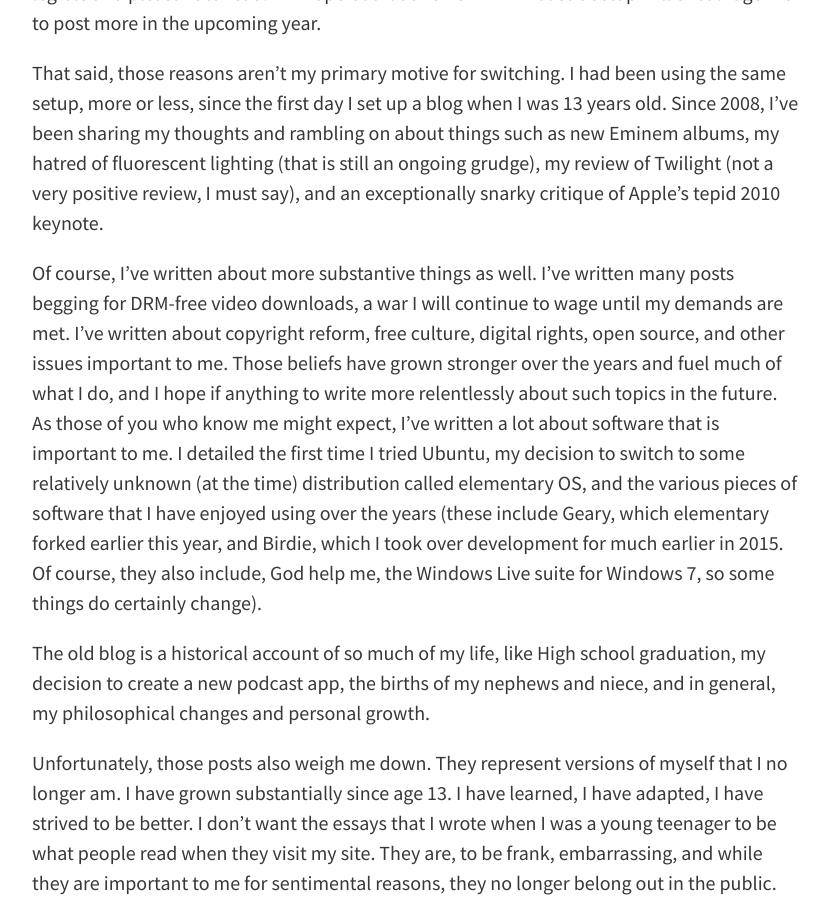
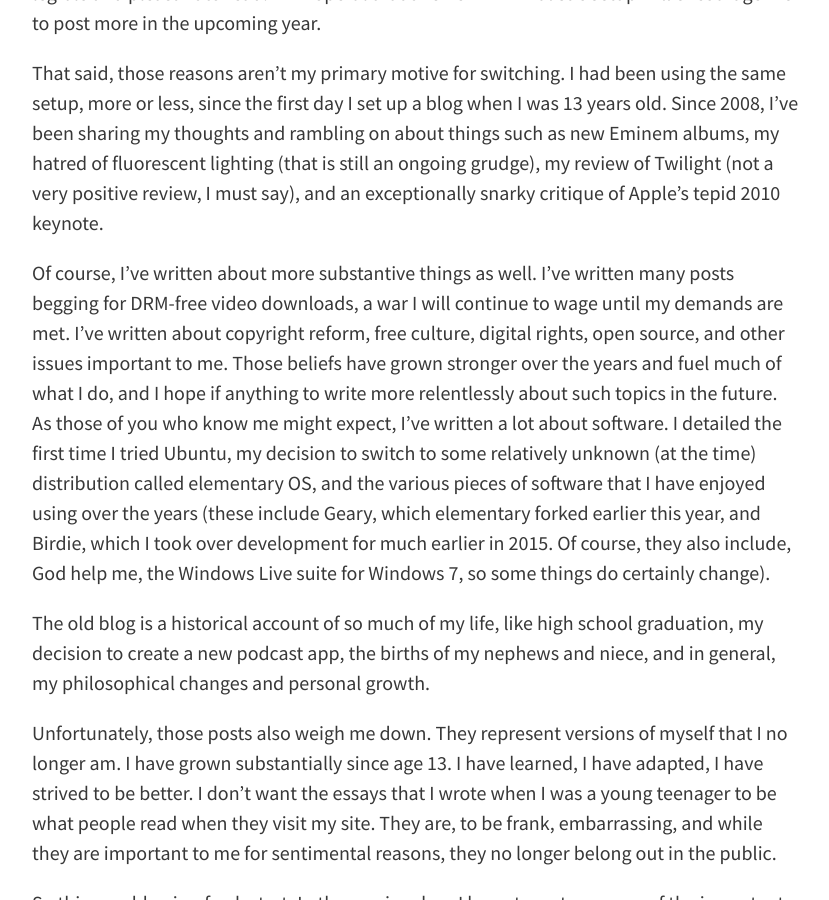
Before and after one commit to nathandyer/nathandyer.github.io, a Jekyll site: the page built from _posts/2015-12-31-2016.md, in a window 1280 px wide and 900 px high, scrolled down 618 px. Shown: the whole window, without its empty margins (224-1053 px from the left). Built offline with Jekyll 4.4.1, drawn with Linux system fonts in a browser that asks for light colours; nearby versions of some CDN libraries.

Commit message:
Update 2015-12-31-2016.md

```diff
--- a/_posts/2015-12-31-2016.md
+++ b/_posts/2015-12-31-2016.md
@@ -8,9 +8,9 @@ If you've visited my blog before, you probably are noticing that things are a bi
 
 That said, those reasons aren't my primary motive for switching. I had been using the same setup, more or less, since the first day I set up a blog when I was 13 years old. Since 2008, I've been sharing my thoughts and rambling on about things such as new Eminem albums, my hatred of fluorescent lighting (that is still an ongoing grudge), my review of Twilight (not a very positive review, I must say), and an exceptionally snarky critique of Apple's tepid 2010 keynote.
 
-Of course, I've written about more substantive things as well. I've written many posts begging for DRM-free video downloads, a war I will continue to wage until my demands are met. I've written about copyright reform, free culture, digital rights, open source, and other issues important to me. Those beliefs have grown stronger over the years and fuel much of what I do, and I hope if anything to write more relentlessly about such topics in the future. As those of you who know me might expect, I've written a lot about software that is important to me. I detailed the first time I tried Ubuntu, my decision to switch to some relatively unknown (at the time) distribution called elementary OS, and the various pieces of software that I have enjoyed using over the years (these include Geary, which elementary forked earlier this year, and Birdie, which I took over development for much earlier in 2015. Of course, they also include, God help me, the Windows Live suite for Windows 7, so some things do certainly change).
+Of course, I've written about more substantive things as well. I've written many posts begging for DRM-free video downloads, a war I will continue to wage until my demands are met. I've written about copyright reform, free culture, digital rights, open source, and other issues important to me. Those beliefs have grown stronger over the years and fuel much of what I do, and I hope if anything to write more relentlessly about such topics in the future. As those of you who know me might expect, I've written a lot about software. I detailed the first time I tried Ubuntu, my decision to switch to some relatively unknown (at the time) distribution called elementary OS, and the various pieces of software that I have enjoyed using over the years (these include Geary, which elementary forked earlier this year, and Birdie, which I took over development for much earlier in 2015. Of course, they also include, God help me, the Windows Live suite for Windows 7, so some things do certainly change).
 
-The old blog is a historical account of so much of my life, like High school graduation, my decision to create a new podcast app, the births of my nephews and niece, and in general, my philosophical changes and personal growth.
+The old blog is a historical account of so much of my life, like high school graduation, my decision to create a new podcast app, the births of my nephews and niece, and in general, my philosophical changes and personal growth.
 
 Unfortunately, those posts also weigh me down. They represent versions of myself that I no longer am. I have grown substantially since age 13. I have learned, I have adapted, I have strived to be better. I don't want the essays that I wrote when I was a young teenager to be what people read when they visit my site. They are, to be frank, embarrassing, and while they are important to me for sentimental reasons, they no longer belong out in the public.
 
```
